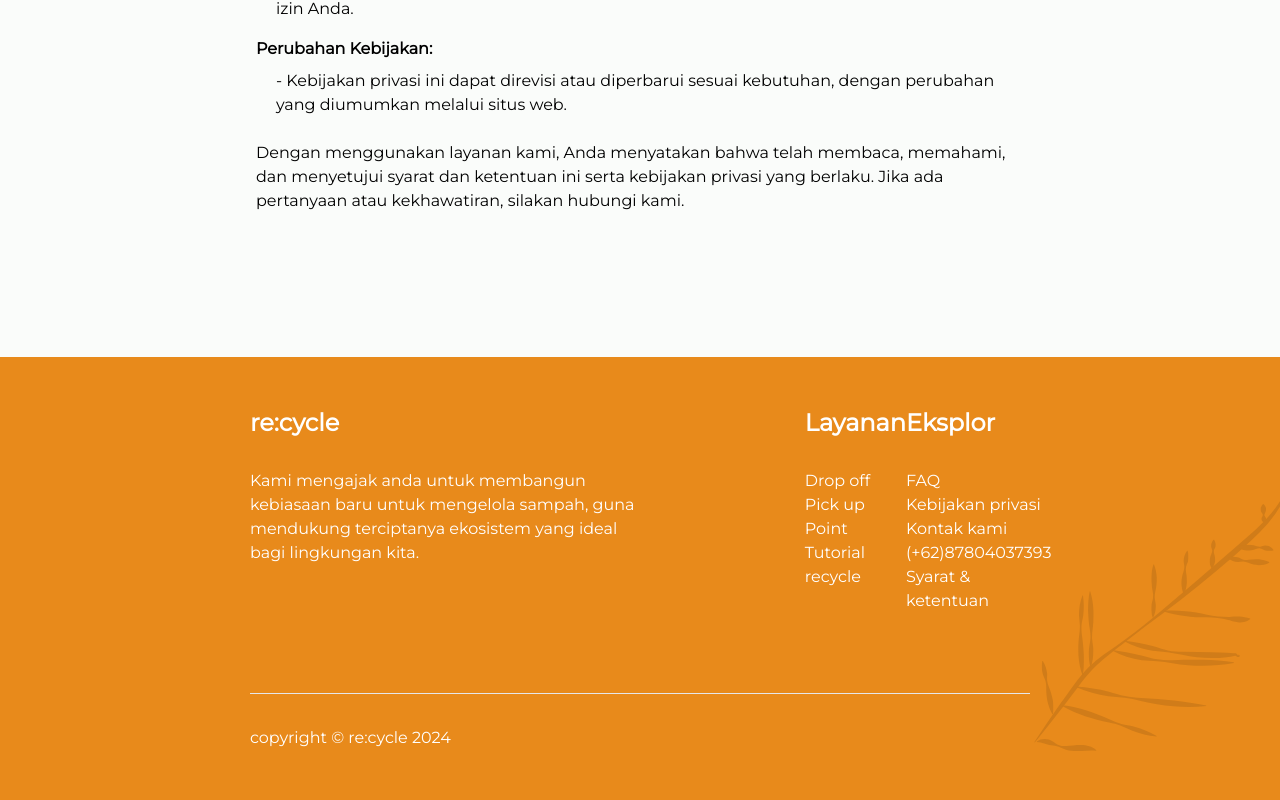
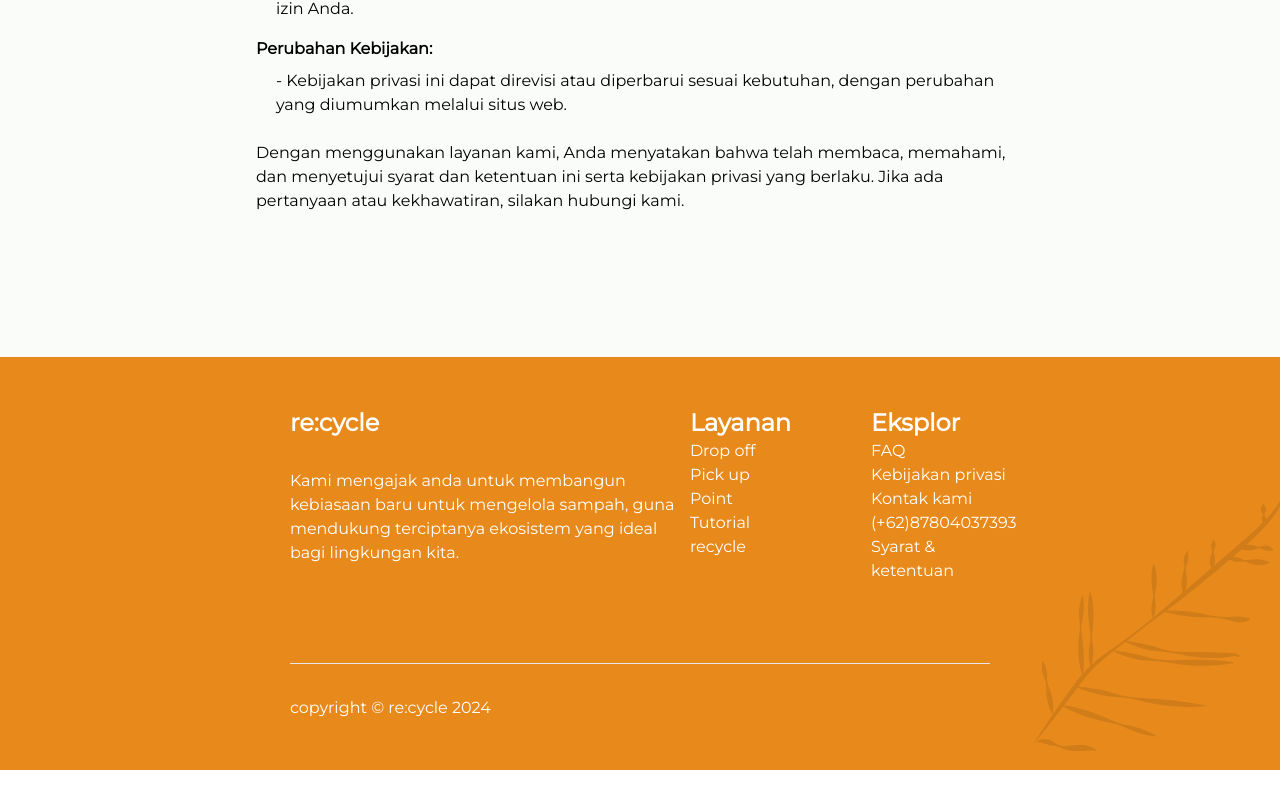
Before and after one commit to Azzahira-Calista/dinacom2024-vue, a Vue app: page /#/syarat-kebijakan in a window 1280 px wide. Shown: the part 1387-2187 px from the top of the page. After the commit the page ends 2157 px from the top, so only its background shows below. Built offline with nearby package versions, Linux system fonts and the light colour scheme; what vue-sweetalert2 would draw is missing.

Commit message:
style[CA]responsive main page

```diff
--- a/src/components/global component/FooterComp.vue
+++ b/src/components/global component/FooterComp.vue
@@ -1,33 +1,38 @@
 <template>
 
-  <div class="py-[3.12rem] bg-primary flex flex-col font-mont text-white relative overflow-hidden">
+  <div class="py-[3.12rem] bg-primary flex flex-col font-mont text-white relative overflow-hidden ">
     <div class="relative ">
       <img
-          class="absolute bottom-0 -right-10 w-1/4 h-auto object-cover -mb-96 transform rotate-[-8deg]"
+          class="absolute bottom-0 -right-10 w-1/4 h-auto object-cover -mb-96 transform rotate-[-8deg] hidden md:block"
           :src="img"
           alt="Background Image"
       />
     </div>
-    <div class="px-[15.62rem]">
-      <div class="flex justify-between ">
+    <div class="md:px-[15.62rem]  mx-10">
+      <div class=" md:justify-between  justify-between items-start md:flex md:flex-row flex flex-col">
         <div class="flex flex-col ">
           <h2 class="text-2xl font-bold mb-[1.87rem]">re:cycle</h2>
           <div class="w-[25rem]">{{ desc }}</div>
-        </div>
-        <div class="flex flex-col ml-[9.68rem] ">
-          <h2 class="text-2xl font-bold mb-[1.87rem]">Layanan</h2>
-          <div class="cursor-pointer"  v-for="(item, index) in layanan" :key="index" @click="handleLayananClick(item)">
-            {{ item.text }}
+        </div >
+        <div class="flex flex-row md:flex-row text-left md:justify-start">
+          <div class="flex flex-col md:ml-9.68rem md:mr-20 mr-20 md:mt-0 mt-6">
+            <h2 class="text-2xl font-bold mb-1.87rem">Layanan</h2>
+            <div class="cursor-pointer" v-for="(item, index) in layanan" :key="index" @click="handleLayananClick(item)">
+              {{ item.text }}
+            </div>
+          </div>
+          <div class="flex flex-col md:ml-0 md:mt-0 mt-6">
+            <h2 class="text-2xl font-bold mb-1.87rem">Eksplor</h2>
+            <div class="cursor-pointer" v-for="(item, index) in eksplor" :key="index" @click="handleEksplorClick(item)">
+              {{ item.text }}
+            </div>
           </div>
         </div>
-        <div class="flex flex-col">
-          <h2 class="text-2xl font-bold mb-[1.87rem]">Eksplor</h2>
-          <div class="cursor-pointer"  v-for="(item, index) in eksplor" :key="index" @click="handleEksplorClick(item)">
-            {{ item.text }}
-          </div>
-        </div>
+
+
+
       </div>
-      <hr class="cursor-none w-full w-full bg-white border-1 mb-[2rem] mt-[5rem]"/>
+      <hr class="cursor-none w-full bg-white border-1 mb-[2rem] mt-[5rem]"/>
       <div>{{ cr }}</div>
     </div>
     </div>
--- a/src/components/global component/NavBarComp.vue
+++ b/src/components/global component/NavBarComp.vue
@@ -28,7 +28,7 @@
         <!--        </div>-->
         <div class="flex align-middle items-center justify-center font-mont ">
           <div
-              class="rounded-2xl font-semibold text-base mr-[1.25rem] text-white px-[20px] py-[8px] bg-primary cursor-pointer"
+              class="rounded-2xl font-semibold md:text-base mr-[1.25rem] text-white md:px-[20px] md:py-[8px] p-[8px]  bg-primary cursor-pointer"
               @click="showPopupPickup = true"
           >
             Pick Up
@@ -44,7 +44,9 @@
             </router-link>
 
             <div v-else class="relative">
-              <button @click="show = !show" class="flex items-center w-[2.5rem] h-[2.5rem] bg-secondary rounded-full cursor-pointer"></button>
+              <button @click="show = !show" class="flex items-center w-[2.5rem] h-[2.5rem] bg-secondary rounded-full cursor-pointer overflow-hidden">
+                <img :src="require('@/assets/logo/icon_person.svg')" alt="user" class="flex items-center w-full h-full -mb-2 overflow-hidden" />
+              </button>
               <div v-show="show" class="absolute right-0 py-2 mt-2 bg-bgColor rounded-md shadow-xl w-32 flex flex-col font-mont text-[#303030]">
                 <router-link to="/profile" class="align-middle px-2 hover:bg-secondaryBgColor py-1">Profile</router-link>
                 <router-link to="" @click="showPopup = true" class="align-middle px-2 hover:bg-secondaryBgColor py-1">Tukar point</router-link>
--- a/src/components/main component/chart component/ChartComp.vue
+++ b/src/components/main component/chart component/ChartComp.vue
@@ -1,5 +1,5 @@
 <template>
-  <div class="mt-10 bg-bgColor pt-[3.12rem] px-[15.62rem]  flex flex-col justify-center items-center relative overflow-hidden">
+  <div class=" bg-bgColor pt-[3.12rem] md:px-[15.62rem]  flex flex-col justify-center items-center relative overflow-hidden">
     <img
         class="absolute top-0 -right-20 w-1/3 object-cover -mt-40 transform rotate-[-75deg] overflow-hidden"
         :src="img[0]"
@@ -17,9 +17,9 @@
     />
 
     <div class="flex flex-col align-center items-center justify-center overflow-hidden md:flex-col" data-aos="fade-down ">
-      <div class="md:flex mx-auto font-bold font-mont text-[2rem] text-primary  md:w-screen w-[25rem] md:items-center md:px-[15.62rem]">{{ title }}</div>
+      <div class="md:flex flex font-bold font-mont mx-10 md:text-[2rem] text-[1.5rem] text-primary  md:w-screen  md:items-center md:px-[15.62rem]">{{ title }}</div>
       <div class="md:flex md:flex-row flex flex-col justify-center items-center content-center">
-      <div class="max-w-[25rem] my-10 w-full md:mr-20 ml-2.5">
+      <div class="max-w-[25rem] my-10 w-full md:mr-20 ">
         <canvas
             ref="chart"
             class="chart-canvas "
--- a/src/components/main component/hero component/HeroComp.vue
+++ b/src/components/main component/hero component/HeroComp.vue
@@ -68,10 +68,10 @@ export default {
     <img :src="img[0]" class="w-full h-full object-cover"/>
 
     <div data-aos="fade-up" class="flex justify-between absolute inset-0 w-[26.87rem] m">
-      <div class="flex-1 flex items-center justify-center lg:px-[15.62rem] md:px-[2rem]">
+      <div class="flex-1 flex items-center justify-center lg:px-[15.62rem] md:px-[2rem] px-10">
         <div class="text-start text-white ">
           <h1 class="font-mont font-bold text-[48px] ">Re:cycle</h1>
-          <p class="font-mont font-normal text-[20px] text-wrap w-[26.87rem]">
+          <p class="font-mont font-normal text-[20px] text-wrap md:w-[26.87rem]">
             Mengolah sampah kembali atau mendaur ulang sampah menjadi sesuatu yang dapat digunakan kembali
           </p>
           <router-link to="/about-us">
--- a/src/components/main component/layanan component/LayananComp.vue
+++ b/src/components/main component/layanan component/LayananComp.vue
@@ -31,7 +31,7 @@
             </div>
           </div>
         </div>
-        <div class="font-mont h-[30rem] flex-row flex-wrap items-center justify-center text-center text-neutral-800">
+        <div class="md:mx-10 font-mont h-[30rem] flex-row flex-wrap items-center justify-center text-center text-neutral-800">
           <div class="shadow-xl flex w-[18rem] h-[22.5rem] flex-col items-center gap-y-7 rounded-[15px] bg-white px-7 pb-14 pt-8 box-shadow-md">
             <div class="flex justify-center text-xl font-bold">Drop off</div>
             <div class="h-24 w-20">
--- a/src/components/main component/location component/LMap.vue
+++ b/src/components/main component/location component/LMap.vue
@@ -1,12 +1,12 @@
 <template>
-  <div class="" data-aos="zoom-in ">
+  <div class="md:mx-0 mx-[3rem]" data-aos="zoom-in ">
     <div class="flex">
       <button class="my-5 bg-primary p-3 rounded-xl text-white font-semibold mr-5" @click="getLocation">Lokasi saya</button>
       <button class="my-5 bg-secondary p-3 rounded-xl text-white font-semibold" @click="recycleLocation">Lokasi Re:cycle</button>
       <!--      {{ lat }}, {{ lng }}-->
     </div>
     <div id="container">
-      <div  ref="mapContainer" class="h-[600px] w-full -z-0" ></div>
+      <div  ref="mapContainer" class="h-[600px] w-full -z-0 md:mb-o mb-[3rem]" ></div>
     </div>
   </div>
 </template>
--- a/src/components/main component/location component/LocationComp.vue
+++ b/src/components/main component/location component/LocationComp.vue
@@ -1,6 +1,6 @@
 <template>
-  <div class="scroll-container py-[3.12rem] px-[15.62rem] flex flex-col">
-    <div class="font-bold font-mont text-[2rem] text-primary ">{{ title }}</div>
+  <div class="scroll-container md:py-[3.12rem] md:px-[15.62rem]  flex flex-col">
+    <div class="font-bold font-mont text-[2rem] text-primary ml-[3rem] md:ml-0 md:mt-0 mt-[3rem]">{{ title }}</div>
     <l-map/>
   </div>
 </template>
```
Also changed, not shown: src/assets/logo/icon_person.svg (added).
